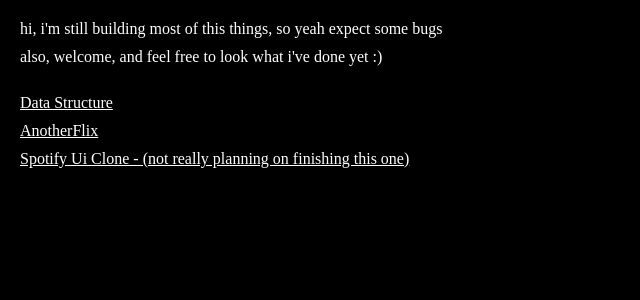
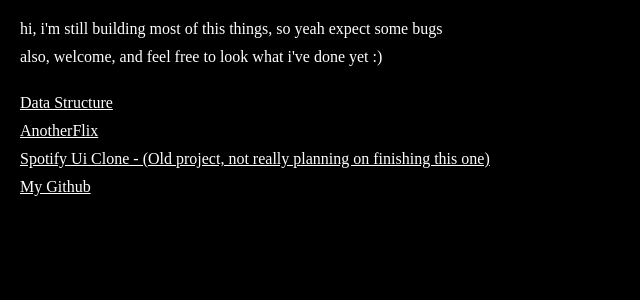
Before and after one commit to GuztaJF-DS/portfolio, a Next.js app: page / in a window 1280 px wide. Shown: the top 300 px of the page, without its empty margins (0-640 px from the left). Built offline with nearby package versions, Linux system fonts and the light colour scheme.

Commit message:
feat: added github Link

```diff
--- a/src/pages/index.tsx
+++ b/src/pages/index.tsx
@@ -19,7 +19,10 @@ export default function Home() {
           AnotherFlix
         </Link>
         <Link href={'https://spotifycloneui.netlify.app/'}>
-          Spotify Ui Clone - (not really planning on finishing this one)
+          Spotify Ui Clone - (Old project, not really planning on finishing this one)
+        </Link>
+        <Link href={'https://github.com/GuztaJF-DS'}>
+          My Github
         </Link>
       </main>
     </>
```
